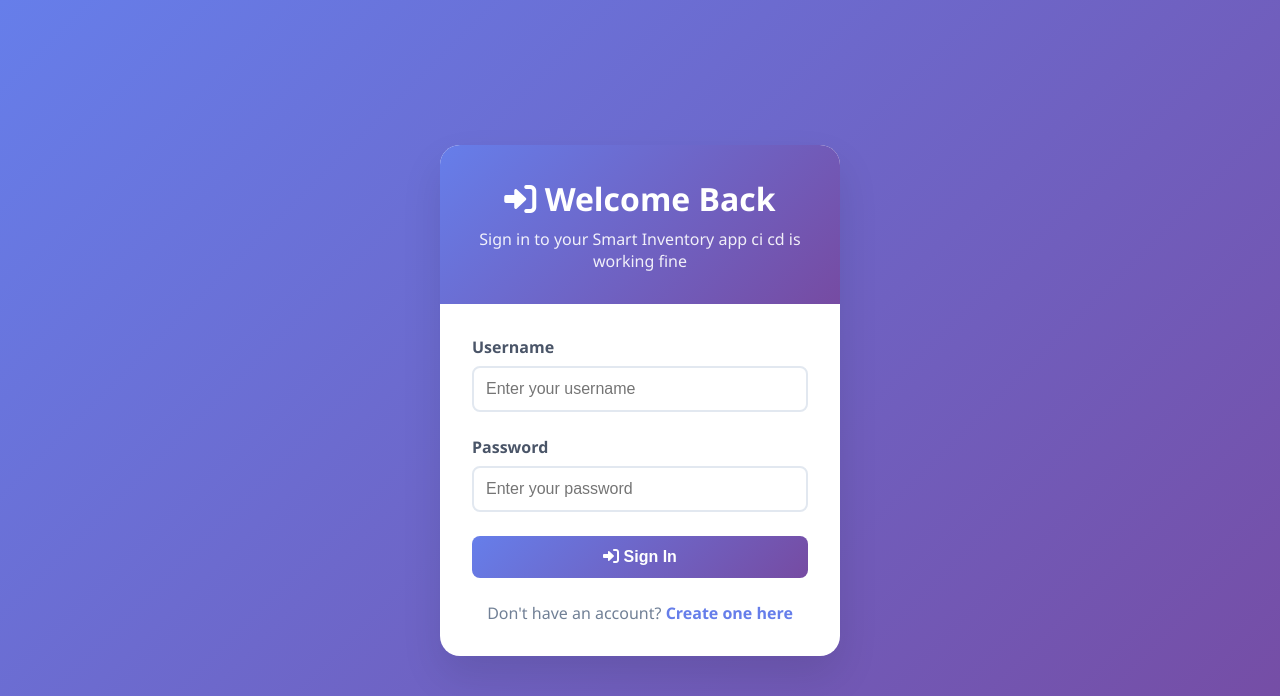
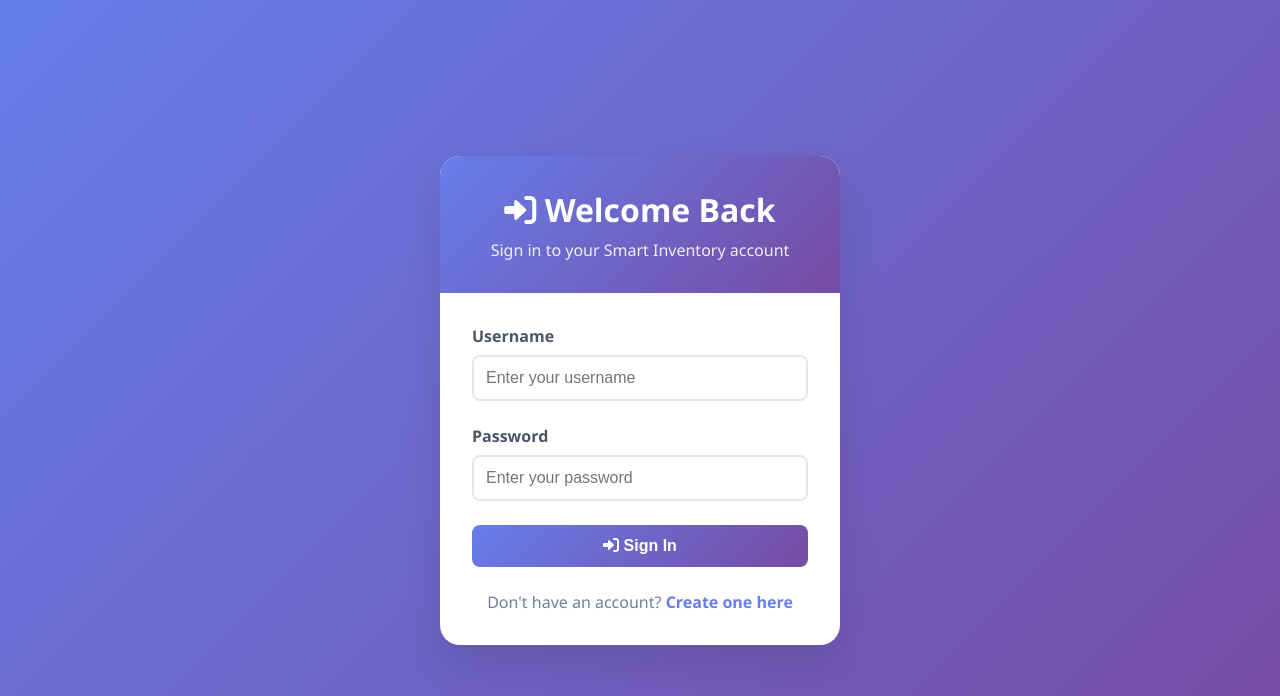
Before and after one commit to TejaswiniDhaneshkumar21/smart-inventory-serverless, a Django app: page / in a window 1280 px wide. Shown: the top 696 px of the page. Run offline with Django 4.2, Linux system fonts and the light colour scheme.

Commit message:
I have acc to app

```diff
--- a/inventory_app/templates/login.html
+++ b/inventory_app/templates/login.html
@@ -27,7 +27,7 @@
     <div class="auth-container">
         <div class="auth-header">
             <h1><i class="fas fa-sign-in-alt"></i> Welcome Back</h1>
-            <p>Sign in to your Smart Inventory app ci cd is working fine </p>
+            <p>Sign in to your Smart Inventory account</p>
         </div>
         <div class="auth-body">
             <form method="post">
```
